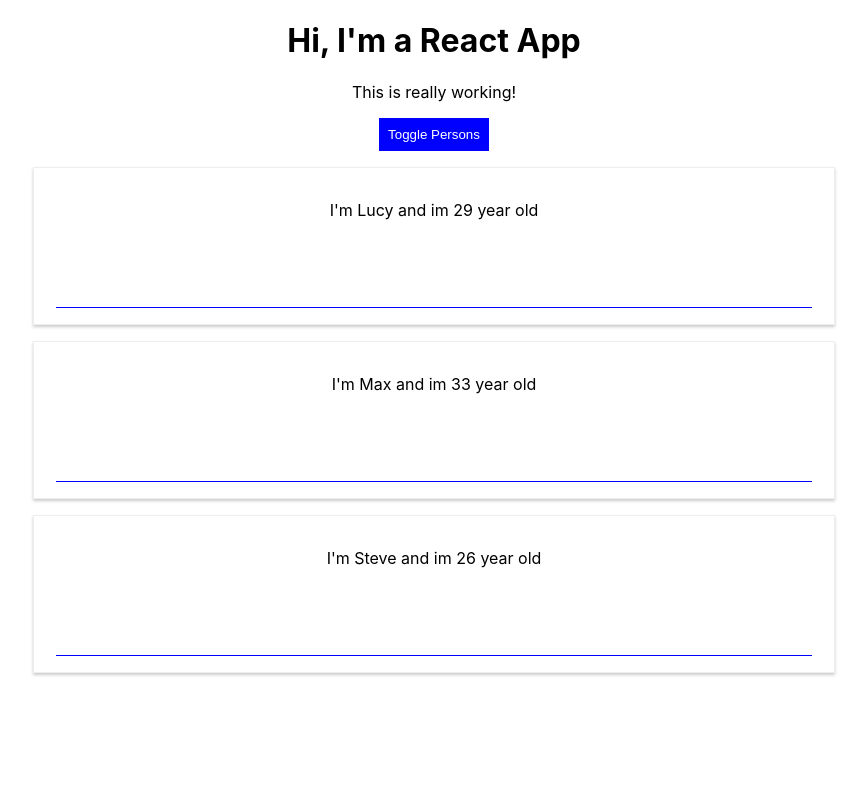
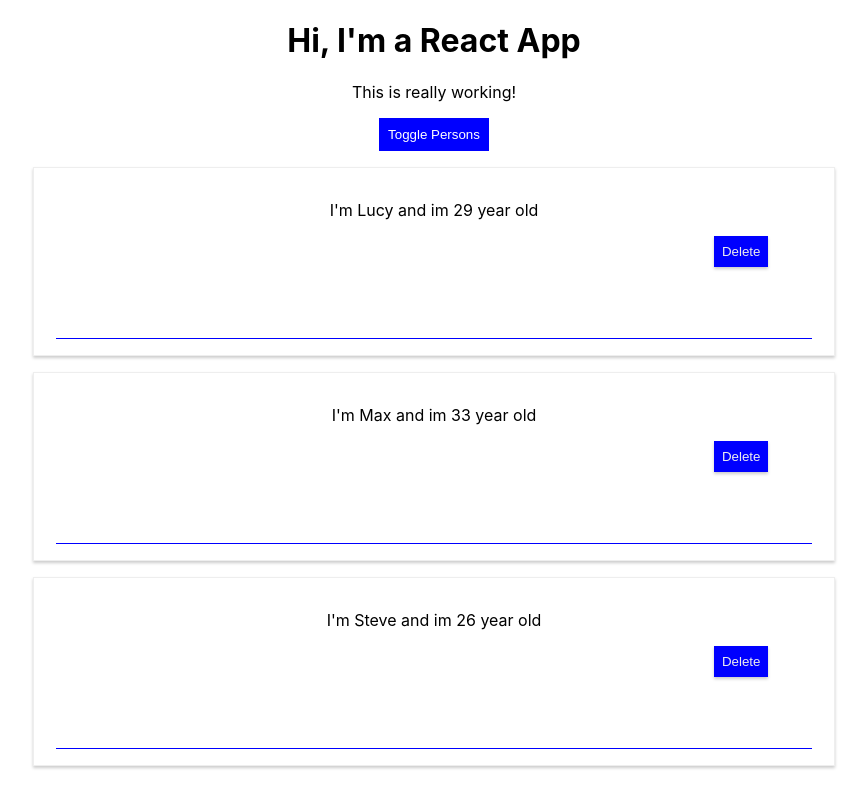
Before and after one commit to Papp-webster/react-project, a React (Create React App) app: page / in a window 1280 px wide. Both pictures are taken after a click on the button "Toggle Persons". Shown: the whole page, without its empty margins (206-1073 px from the left). Built offline with nearby package versions, Linux system fonts and the light colour scheme.

Commit message:
delete button

```diff
--- a/src/Person/person.css
+++ b/src/Person/person.css
@@ -21,3 +21,14 @@
   border-bottom: 0.1rem solid blue;
 
 }
+
+.gomb {
+  background: blue;
+  color: #eee;
+  border: none;
+  box-shadow: 0 2px 3px #ccc;
+  margin-left: 80%;
+  padding: 8px;
+  text-align: center;
+  cursor: pointer;
+}
--- a/src/Person/person.js
+++ b/src/Person/person.js
@@ -7,7 +7,7 @@ const person = (props) => {
       <p onClick={props.click}>
         I'm {props.name} and im {props.age} year old
       </p>
-      <p>{props.children}</p>
+       <button className = "gomb" onClick = {props.click}> Delete </button>
       <input id="name" type="text" onChange={props.changed} value={props.currentName}/>
 
     </div>
```
